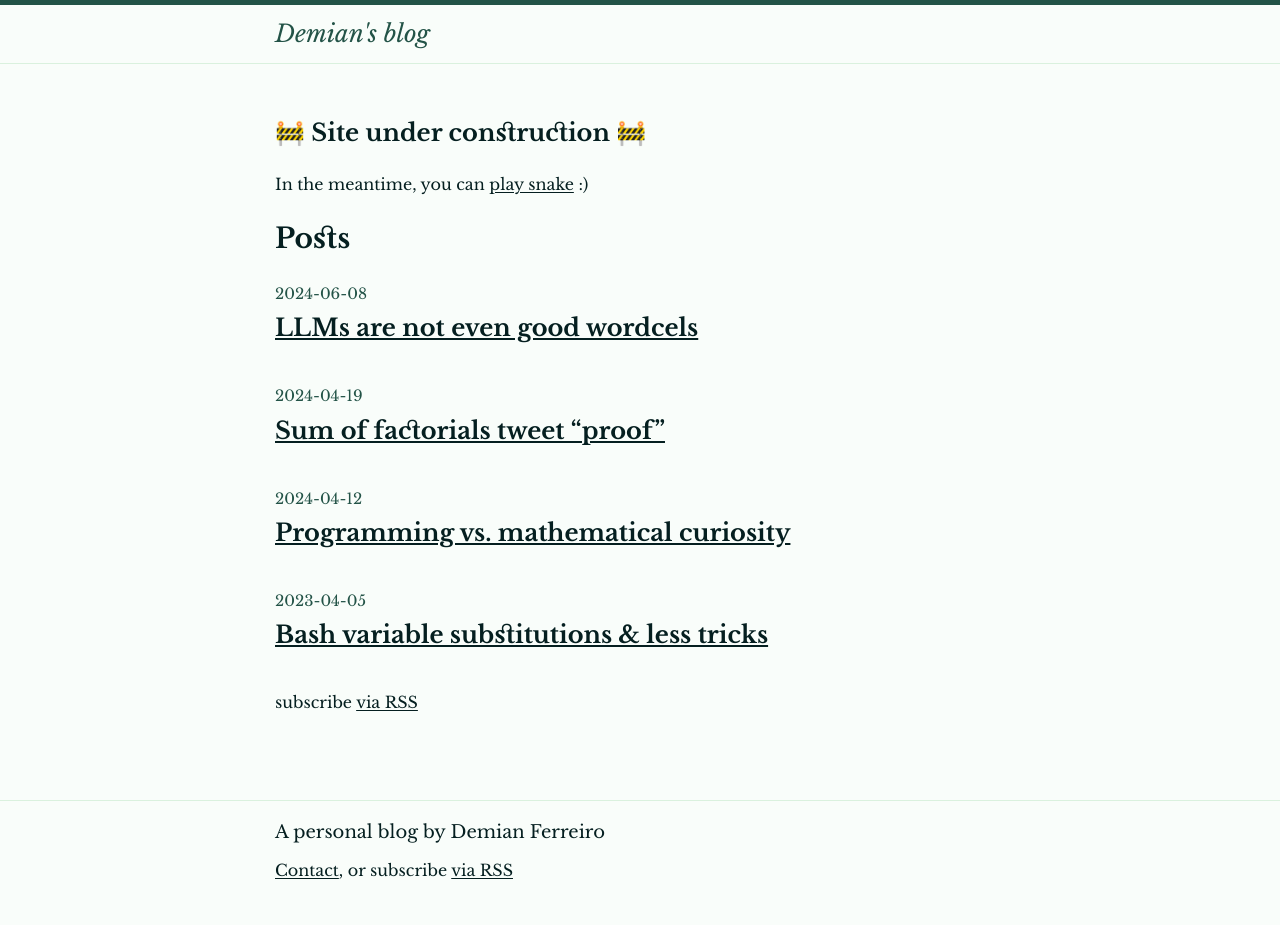
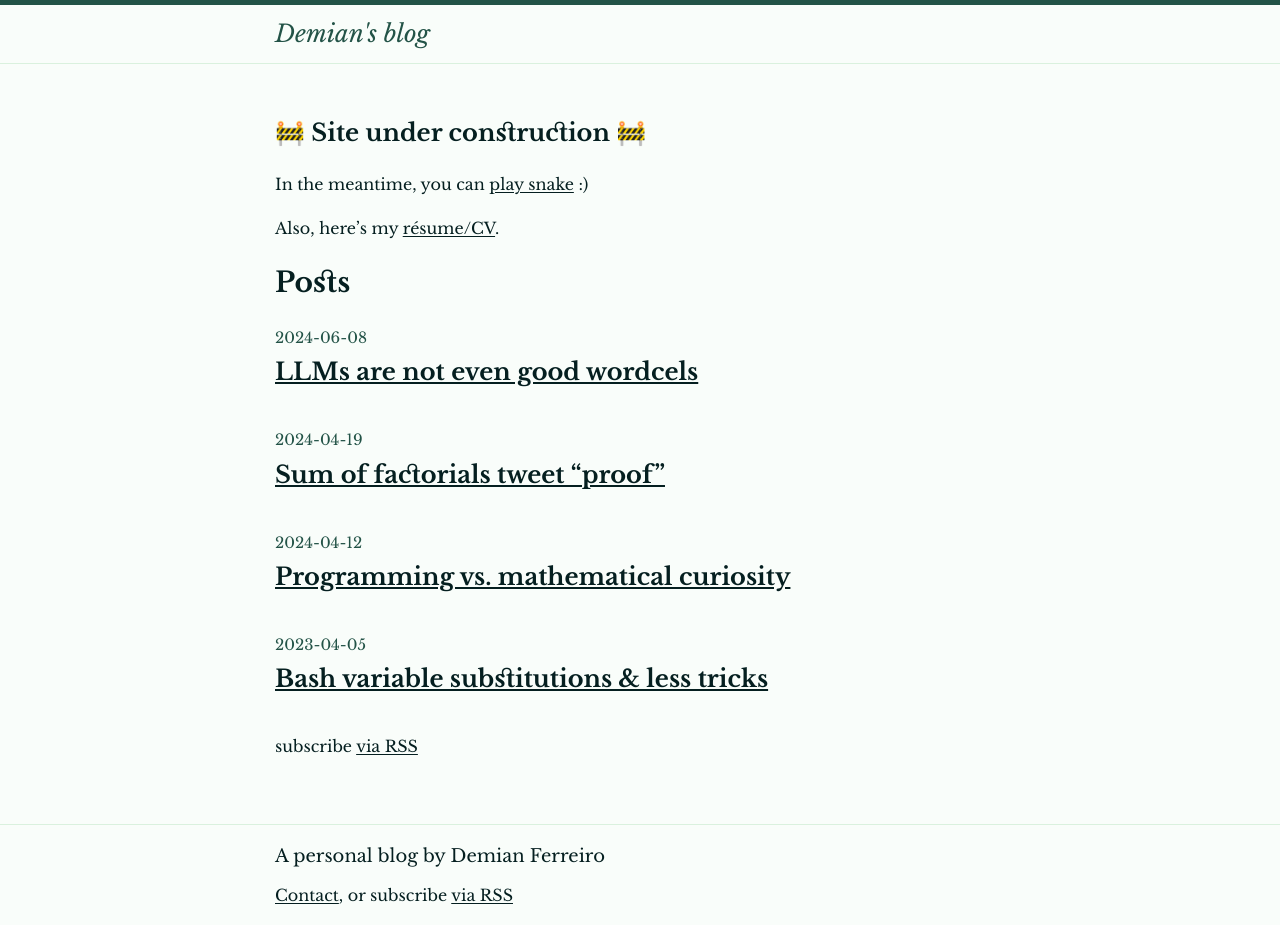
Before and after one commit to epidemian/epidemian.github.io, a Jekyll site: the page built from index.md, in a window 1280 px wide. Built offline with Jekyll 4.4.1, drawn with Linux system fonts in a browser that asks for light colours; before the commit the page ends 900 px from its top, so only the background shows below that.

Commit message:
Add quick & dirty link to résumé
The homepage still news quite some love...

```diff
--- a/index.md
+++ b/index.md
@@ -4,3 +4,5 @@ layout: home
 ## 🚧 Site under construction 🚧
 
 In the meantime, you can [play snake](/snake) :)
+
+Also, here's my [résume/CV](/resume).
```
